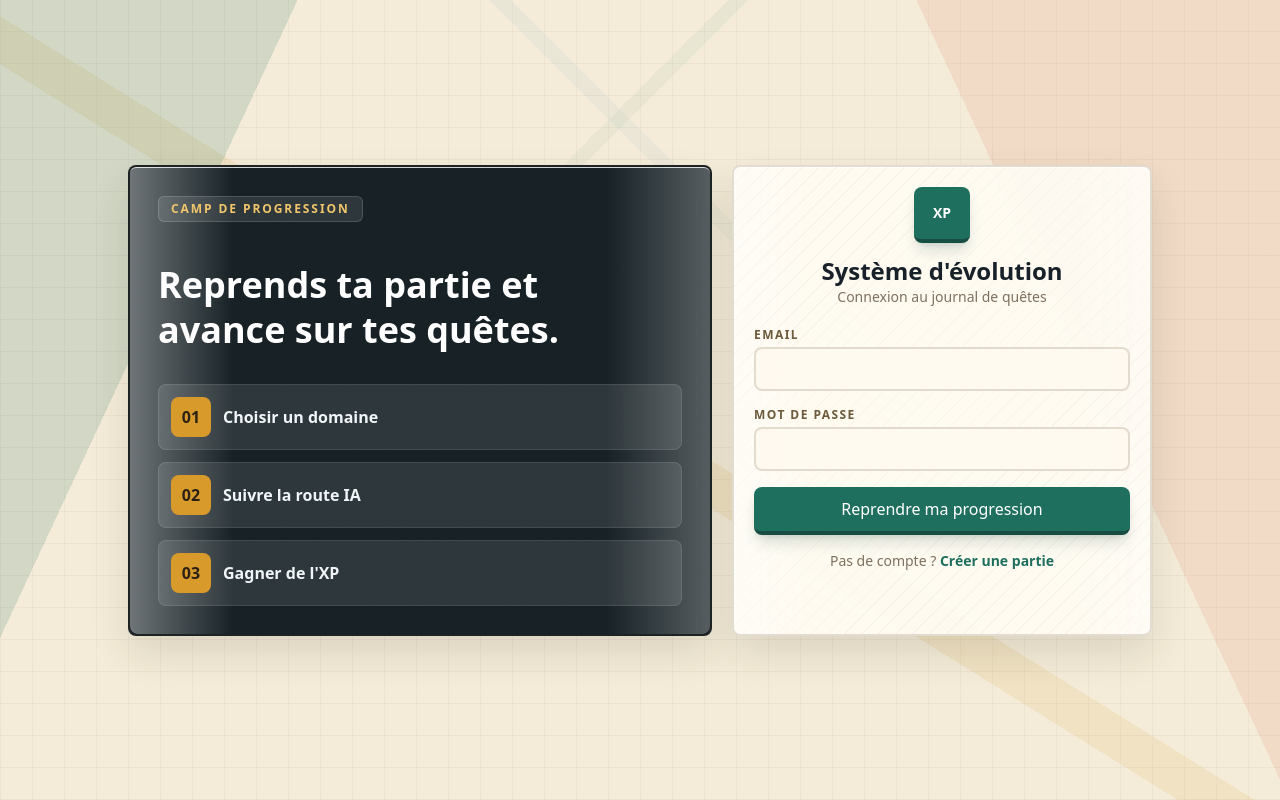
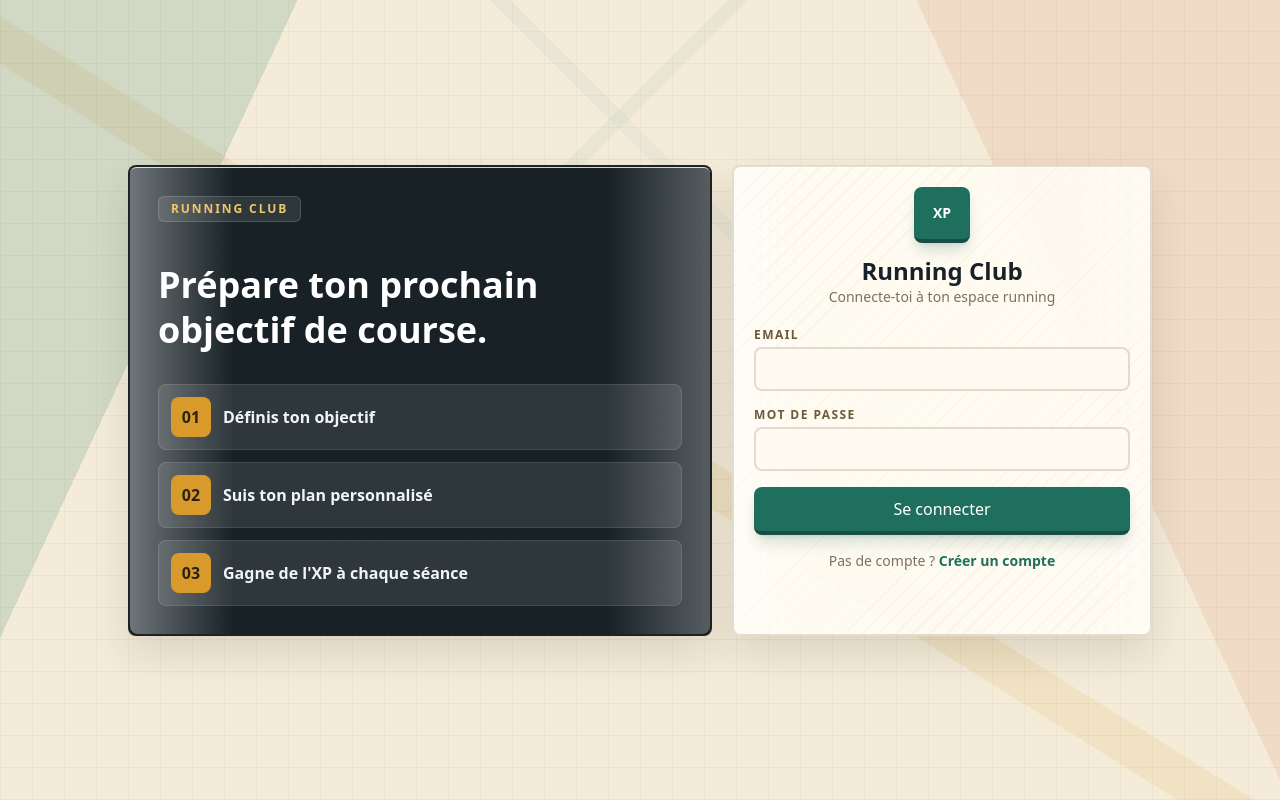
Before and after one commit to MaximeLemesle/systeme, a React (Vite) app in the folder client/: page /login in a window 1280 px wide. Built offline with nearby package versions, Linux system fonts and the light colour scheme; no server answers.

Commit message:
fix(branding): renomme l'écran de connexion Running Club

```diff
--- a/client/src/pages/Login.jsx
+++ b/client/src/pages/Login.jsx
@@ -34,16 +34,16 @@ export default function Login() {
       <div className="grid w-full max-w-5xl gap-5 md:grid-cols-[1fr_420px]">
         <section className="game-panel hidden overflow-hidden rounded-lg border-2 border-[#3d2d18]/15 bg-[#172126] p-7 text-white md:block">
           <div className="mb-10 inline-flex rounded-md border border-white/15 bg-white/10 px-3 py-1 text-xs font-black uppercase tracking-[0.16em] text-[#f0c66b]">
-            Camp de progression
+            Running Club
           </div>
           <h1 className="max-w-lg text-4xl font-black leading-tight">
-            Reprends ta partie et avance sur tes quêtes.
+            Prépare ton prochain objectif de course.
           </h1>
           <div className="mt-8 grid gap-3">
             {[
-              ["01", "Choisir un domaine"],
-              ["02", "Suivre la route IA"],
-              ["03", "Gagner de l'XP"],
+              ["01", "Définis ton objectif"],
+              ["02", "Suis ton plan personnalisé"],
+              ["03", "Gagne de l'XP à chaque séance"],
             ].map(([step, label]) => (
               <div key={step} className="flex items-center gap-3 rounded-lg border border-white/10 bg-white/10 px-3 py-3">
                 <span className="flex h-10 w-10 items-center justify-center rounded-lg bg-[#d89b2b] font-black text-[#2b2114]">
@@ -60,8 +60,8 @@ export default function Login() {
             <div className="quest-shine mx-auto mb-3 flex h-14 w-14 items-center justify-center rounded-lg border-b-4 border-[#174d42] bg-[#1f6f5f] text-sm font-black text-white shadow-lg shadow-emerald-950/15">
               XP
             </div>
-            <h1 className="text-2xl font-black text-[#18212a]">Système d'évolution</h1>
-            <p className="text-sm font-medium text-[#7d705e]">Connexion au journal de quêtes</p>
+            <h1 className="text-2xl font-black text-[#18212a]">Running Club</h1>
+            <p className="text-sm font-medium text-[#7d705e]">Connecte-toi à ton espace running</p>
           </div>
           <form onSubmit={onSubmit} className="space-y-4">
             <Field label="Email">
@@ -77,13 +77,13 @@ export default function Login() {
             </Field>
             <ErrorMsg>{error}</ErrorMsg>
             <Button type="submit" className="w-full" disabled={loading}>
-              {loading ? "Connexion…" : "Reprendre ma progression"}
+              {loading ? "Connexion…" : "Se connecter"}
             </Button>
           </form>
           <p className="mt-4 text-center text-sm font-medium text-[#7d705e]">
             Pas de compte ?{" "}
             <Link to="/register" className="font-black text-[#1f6f5f] hover:underline">
-              Créer une partie
+              Créer un compte
             </Link>
           </p>
         </Card>
```
